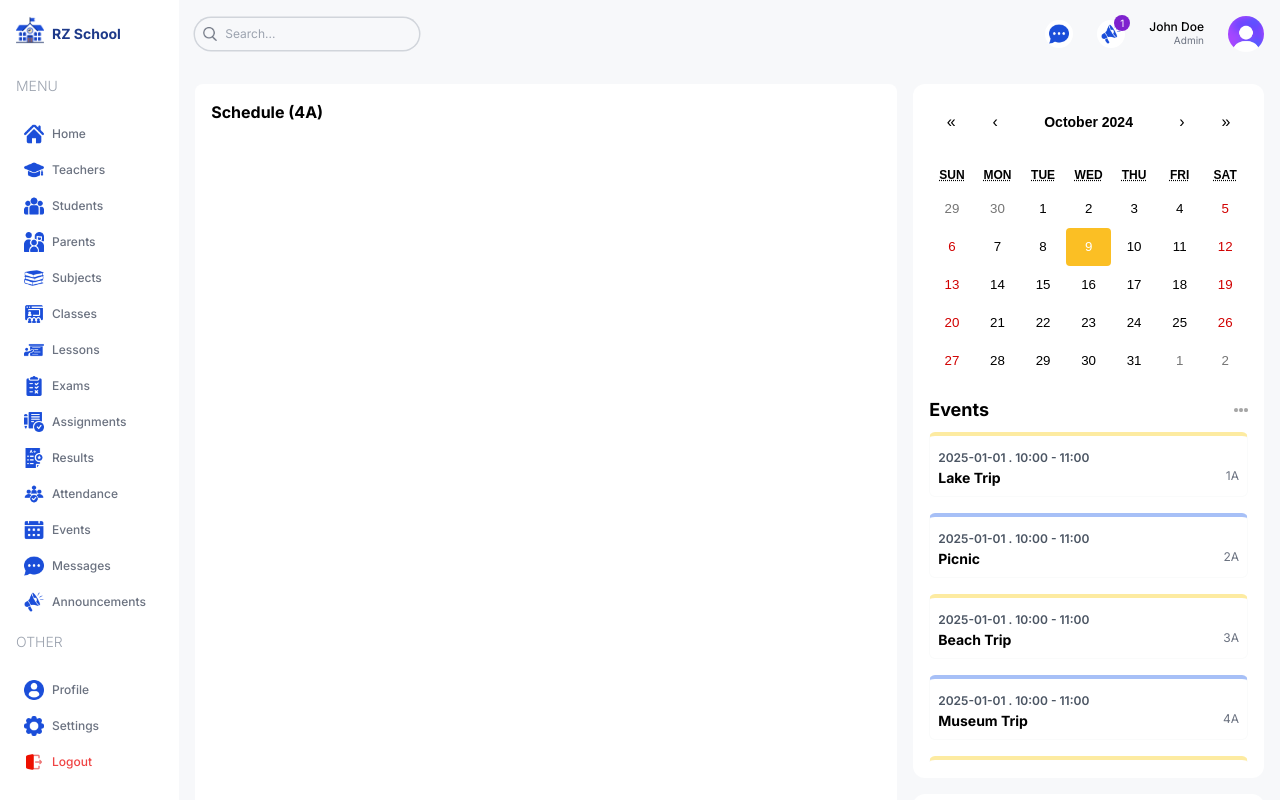
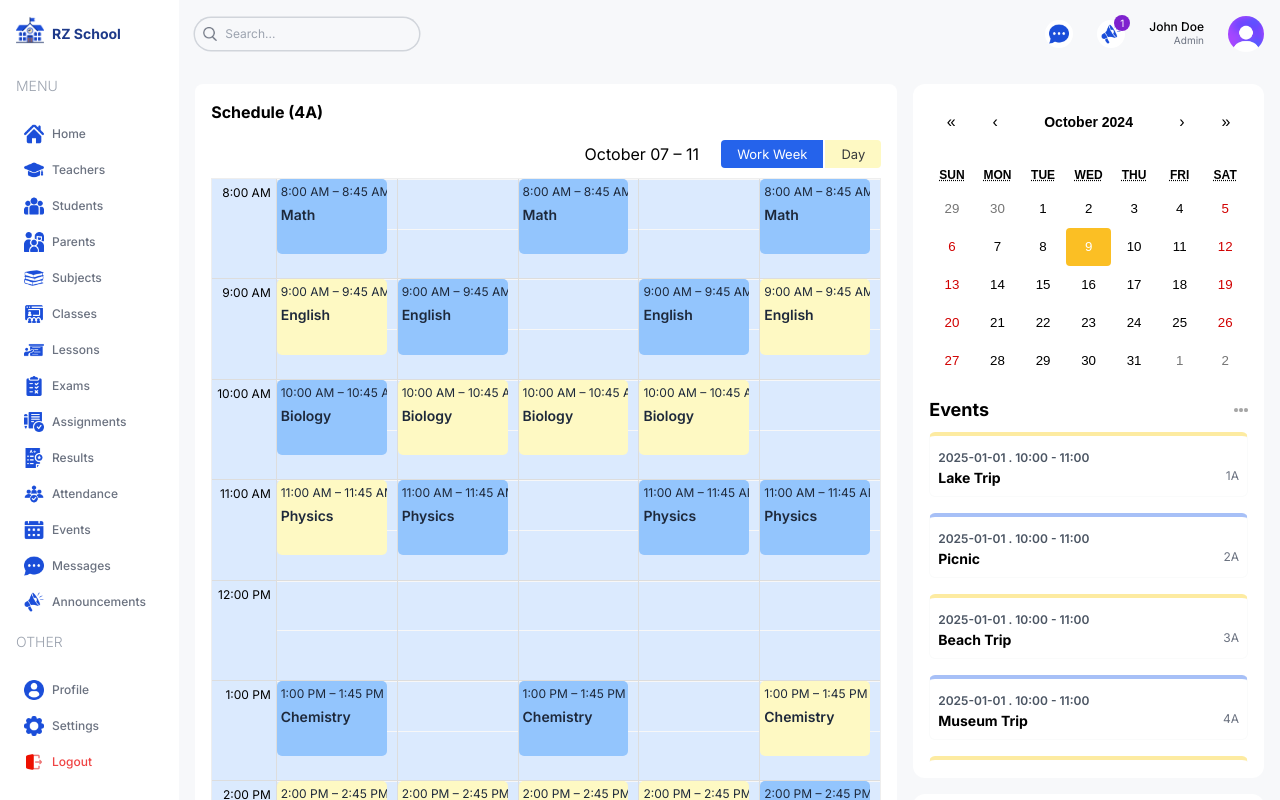
Before and after one commit to rfahlevi/next-school, a Next.js app: page /students in a window 1280 px wide. Built offline with nearby package versions, Linux system fonts and the light colour scheme.

Commit message:
feat: react big calendar

```diff
--- a/package.json
+++ b/package.json
@@ -10,8 +10,10 @@
     "prepare": "husky"
   },
   "dependencies": {
+    "@types/react-big-calendar": "^1.8.12",
     "next": "^14.2.15",
     "react": "^18",
+    "react-big-calendar": "^1.15.0",
     "react-calendar": "^5.0.0",
     "react-countup": "^6.5.3",
     "react-dom": "^18",
--- a/src/app/(dashboard)/students/page.tsx
+++ b/src/app/(dashboard)/students/page.tsx
@@ -1,4 +1,5 @@
 import Announcements from "@/components/Announcements"
+import BigCalendar from "@/components/BigCalendar"
 import EventCalendar from "@/components/EventCalendar"
 import React from "react"
 
@@ -8,6 +9,7 @@ const StudentPage = () => {
             {/* LEFT SIDE */}
             <div className="w-full lg:w-2/3 flex flex-col gap-4 bg-white rounded-lg p-4">
                 <span className="font-bold">Schedule (4A)</span>
+                <BigCalendar/>
             </div>
             {/* RIGHT SIDE */}
             <div className="w-full lg:w-1/3 flex flex-col gap-4">
--- a/src/app/(dashboard)/teacher/page.tsx
+++ /dev/null
@@ -1,11 +0,0 @@
-import React from "react"
-
-const TeacherPage = () => {
-    return(
-        <div>
-            Teacher Page
-        </div>
-    )
-}
-
-export default TeacherPage
--- /dev/null
+++ b/src/app/(dashboard)/teachers/page.tsx
@@ -0,0 +1,24 @@
+import Announcements from "@/components/Announcements"
+import BigCalendar from "@/components/BigCalendar"
+import EventCalendar from "@/components/EventCalendar"
+import React from "react"
+
+const TeacherPage = () => {
+    return (
+        <div className="flex flex-col min-h-screen md:flex-row p-4 gap-4">
+            {/* LEFT SIDE */}
+            <div className="w-full lg:w-2/3 gap-4 bg-white rounded-lg p-4">
+                <span className="font-bold">Schedule</span>
+                <BigCalendar />
+            </div>
+            {/* RIGHT SIDE */}
+            <div className="w-full lg:w-1/3 gap-4">
+                <div className="bg-white rounded-xl p-4">
+                    <Announcements />
+                </div>
+            </div>
+        </div>
+    )
+}
+
+export default TeacherPage
--- a/src/app/globals.css
+++ b/src/app/globals.css
@@ -44,3 +44,78 @@
   font-weight: 600;
   font-size: 14px;
 }
+
+.rbc-btn-group:first-child {
+  display: none !important;
+}
+
+.rbc-btn-group:last-child {
+  font-size: 13px !important;
+}
+
+.rbc-btn-group:last-child button {
+  border: none !important;
+  background-color: #fef9c3 !important;
+  margin-left: 2px !important;
+}
+
+.rbc-toolbar button.rbc-active {
+  background: #2563eb !important;
+  color: white !important;
+  box-shadow: none !important;
+}
+
+.rbc-toolbar-label {
+  text-align: right !important;
+  padding: 0px 20px !important;
+}
+
+.rbc-time-view {
+  border-color: #eee !important;
+}
+
+.rbc-time-content {
+  border-top: none !important;
+}
+
+.rbc-time-header {
+  display: none !important;
+}
+
+.rbc-label {
+  font-size: 12px !important;
+}
+
+.rbc-timeslot-group {
+  background-color: #dbeafe !important;
+}
+
+.rbc-event:nth-child(2n + 1) {
+  background-color: #93c5fd !important;
+  display: flex !important;
+  flex-direction: row !important;
+  gap: 7px !important;
+  color: #1e293b !important;
+
+  padding: 4px !important;
+  border: none !important;
+}
+
+.rbc-event:nth-child(2n + 2) {
+  background-color: #fef9c3 !important;
+  display: flex !important;
+  flex-direction: row !important;
+  gap: 7px !important;
+  padding: 4px !important;
+  color: #1e293b !important;
+  border: none !important;
+}
+
+.rbc-event-label {
+  font-size: 12px !important;
+}
+
+.rbc-event-content {
+  font-size: 14px !important;
+  font-weight: 600 !important;
+}
--- a/src/components/Announcements.tsx
+++ b/src/components/Announcements.tsx
@@ -75,7 +75,7 @@ export const Announcements = () => {
                     <div key={data.id} className='rounded-md p-4 even:bg-blue-600 even:bg-opacity-20
                 odd:bg-yellow-400 odd:bg-opacity-20'>
                         <div className='flex items-center justify-between'>
-                            <span className='text-sm font-bold'>Class : {data.class}</span>
+                            <span className='text-xs font-bold'>Class : {data.class}</span>
                             <span className='text-[10px] text-gray-500 bg-white p-1 rounded-md'>{data.date}</span>
                         </div>
                         <span className='text-sm'>
--- /dev/null
+++ b/src/components/BigCalendar.tsx
@@ -0,0 +1,39 @@
+"use client"
+
+import { Calendar, momentLocalizer, View, Views } from 'react-big-calendar'
+import moment from 'moment'
+import "react-big-calendar/lib/css/react-big-calendar.css"
+import { calendarEvents } from '@/lib/data'
+import { useState } from 'react'
+
+const localizer = momentLocalizer(moment)
+
+const BigCalendar = () => {
+    const [view, setView] = useState<View>(Views.WORK_WEEK)
+
+    const handleChangeView = (selectedView: View) => {
+        setView(selectedView)
+    }
+
+
+    return (
+        <Calendar
+            localizer={localizer}
+            events={calendarEvents.map(event => ({
+                title: event.title,
+                start: moment(event.start).toDate(),
+                end: moment(event.end).toDate()
+             }))}
+            startAccessor="start"
+            endAccessor="end"
+            style={{ height: "98%" }}
+            views={["work_week", "day"]}
+            view={view}
+            onView={handleChangeView}
+            min={new Date(2025, 1, 1, 8, 0, 0)}
+            max={new Date(2025, 1, 1, 18, 0, 0)}
+        />
+    )
+}
+
+export default BigCalendar
--- a/src/lib/data.ts
+++ b/src/lib/data.ts
@@ -920,144 +920,121 @@ export const announcementsData = [
 export const calendarEvents = [
   {
     title: "Math",
-    allDay: false,
-    start: new Date(2024, 7, 12, 8, 0),
-    end: new Date(2024, 7, 12, 8, 45),
+    start: "2024-10-07T08:00:00",
+    end: "2024-10-07T08:45:00",
   },
   {
     title: "English",
-    allDay: false,
-    start: new Date(2024, 7, 12, 9, 0),
-    end: new Date(2024, 7, 12, 9, 45),
+    start: "2024-10-07T09:00:00",
+    end: "2024-10-07T09:45:00",
   },
   {
     title: "Biology",
-    allDay: false,
-    start: new Date(2024, 7, 12, 10, 0),
-    end: new Date(2024, 7, 12, 10, 45),
+    start: "2024-10-07T10:00:00",
+    end: "2024-10-07T10:45:00",
   },
   {
     title: "Physics",
-    allDay: false,
-    start: new Date(2024, 7, 12, 11, 0),
-    end: new Date(2024, 7, 12, 11, 45),
+    start: "2024-10-07T11:00:00",
+    end: "2024-10-07T11:45:00",
   },
   {
     title: "Chemistry",
-    allDay: false,
-    start: new Date(2024, 7, 12, 13, 0),
-    end: new Date(2024, 7, 12, 13, 45),
+    start: "2024-10-07T13:00:00",
+    end: "2024-10-07T13:45:00",
   },
   {
     title: "History",
-    allDay: false,
-    start: new Date(2024, 7, 12, 14, 0),
-    end: new Date(2024, 7, 12, 14, 45),
+    start: "2024-10-07T14:00:00",
+    end: "2024-10-07T14:45:00",
   },
   {
     title: "English",
-    allDay: false,
-    start: new Date(2024, 7, 13, 9, 0),
-    end: new Date(2024, 7, 13, 9, 45),
+    start: "2024-10-08T09:00:00",
+    end: "2024-10-08T09:45:00",
   },
   {
     title: "Biology",
-    allDay: false,
-    start: new Date(2024, 7, 13, 10, 0),
-    end: new Date(2024, 7, 13, 10, 45),
+    start: "2024-10-08T10:00:00",
+    end: "2024-10-08T10:45:00",
   },
   {
     title: "Physics",
-    allDay: false,
-    start: new Date(2024, 7, 13, 11, 0),
-    end: new Date(2024, 7, 13, 11, 45),
+    start: "2024-10-08T11:00:00",
+    end: "2024-10-08T11:45:00",
   },
 
   {
     title: "History",
-    allDay: false,
-    start: new Date(2024, 7, 13, 14, 0),
-    end: new Date(2024, 7, 13, 14, 45),
+    start: "2024-10-08T14:00:00",
+    end: "2024-10-08T14:45:00",
   },
   {
     title: "Math",
-    allDay: false,
-    start: new Date(2024, 7, 14, 8, 0),
-    end: new Date(2024, 7, 14, 8, 45),
+    start: "2024-10-09T08:00:00",
+    end: "2024-10-09T08:45:00",
   },
   {
     title: "Biology",
-    allDay: false,
-    start: new Date(2024, 7, 14, 10, 0),
-    end: new Date(2024, 7, 14, 10, 45),
+    start: "2024-10-09T10:00:00",
+    end: "2024-10-09T10:45:00",
   },
 
   {
     title: "Chemistry",
-    allDay: false,
-    start: new Date(2024, 7, 14, 13, 0),
-    end: new Date(2024, 7, 14, 13, 45),
+    start: "2024-10-09T13:00:00",
+    end: "2024-10-09T13:45:00",
   },
   {
     title: "History",
-    allDay: false,
-    start: new Date(2024, 7, 14, 14, 0),
-    end: new Date(2024, 7, 13, 14, 45),
+    start: "2024-10-09T14:00:00",
+    end: "2024-10-09T14:45:00",
   },
   {
     title: "English",
-    allDay: false,
-    start: new Date(2024, 7, 15, 9, 0),
-    end: new Date(2024, 7, 15, 9, 45),
+    start: "2024-10-10T09:00:00",
+    end: "2024-10-10T09:45:00",
   },
   {
     title: "Biology",
-    allDay: false,
-    start: new Date(2024, 7, 15, 10, 0),
-    end: new Date(2024, 7, 15, 10, 45),
+    start: "2024-10-10T10:00:00",
+    end: "2024-10-10T10:45:00",
   },
   {
     title: "Physics",
-    allDay: false,
-    start: new Date(2024, 7, 15, 11, 0),
-    end: new Date(2024, 7, 15, 11, 45),
+    start: "2024-10-10T11:00:00",
+    end: "2024-10-10T11:45:00",
   },
 
   {
     title: "History",
-    allDay: false,
-    start: new Date(2024, 7, 15, 14, 0),
-    end: new Date(2024, 7, 15, 14, 45),
+    start: "2024-10-10T14:00:00",
+    end: "2024-10-10T14:45:00",
   },
   {
     title: "Math",
-    allDay: false,
-    start: new Date(2024, 7, 16, 8, 0),
-    end: new Date(2024, 7, 16, 8, 45),
+    start: "2024-10-11T08:00:00",
+    end: "2024-10-11T08:45:00",
   },
   {
     title: "English",
-    allDay: false,
-    start: new Date(2024, 7, 16, 9, 0),
-    end: new Date(2024, 7, 16, 9, 45),
+    start: "2024-10-11T09:00:00",
+    end: "2024-10-11T09:45:00",
   },
 
   {
     title: "Physics",
-    allDay: false,
-    start: new Date(2024, 7, 16, 11, 0),
-    end: new Date(2024, 7, 16, 11, 45),
+    start: "2024-10-11T11:00:00",
+    end: "2024-10-11T11:45:00",
   },
   {
     title: "Chemistry",
-    allDay: false,
-    start: new Date(2024, 7, 16, 13, 0),
-    end: new Date(2024, 7, 16, 13, 45),
+    start: "2024-10-11T13:00:00",
+    end: "2024-10-11T13:45:00",
   },
   {
     title: "History",
-    allDay: false,
-    start: new Date(2024, 7, 16, 14, 0),
-    end: new Date(2024, 7, 16, 14, 45),
+    start: "2024-10-11T14:00:00",
+    end: "2024-10-11T14:45:00",
   },
 ];
```
Also changed, not shown: src/app/(dashboard)/parents/page.tsx (renamed from src/app/(dashboard)/parent/page.tsx), 1 other file (tests, documents, lock files or other folders).
